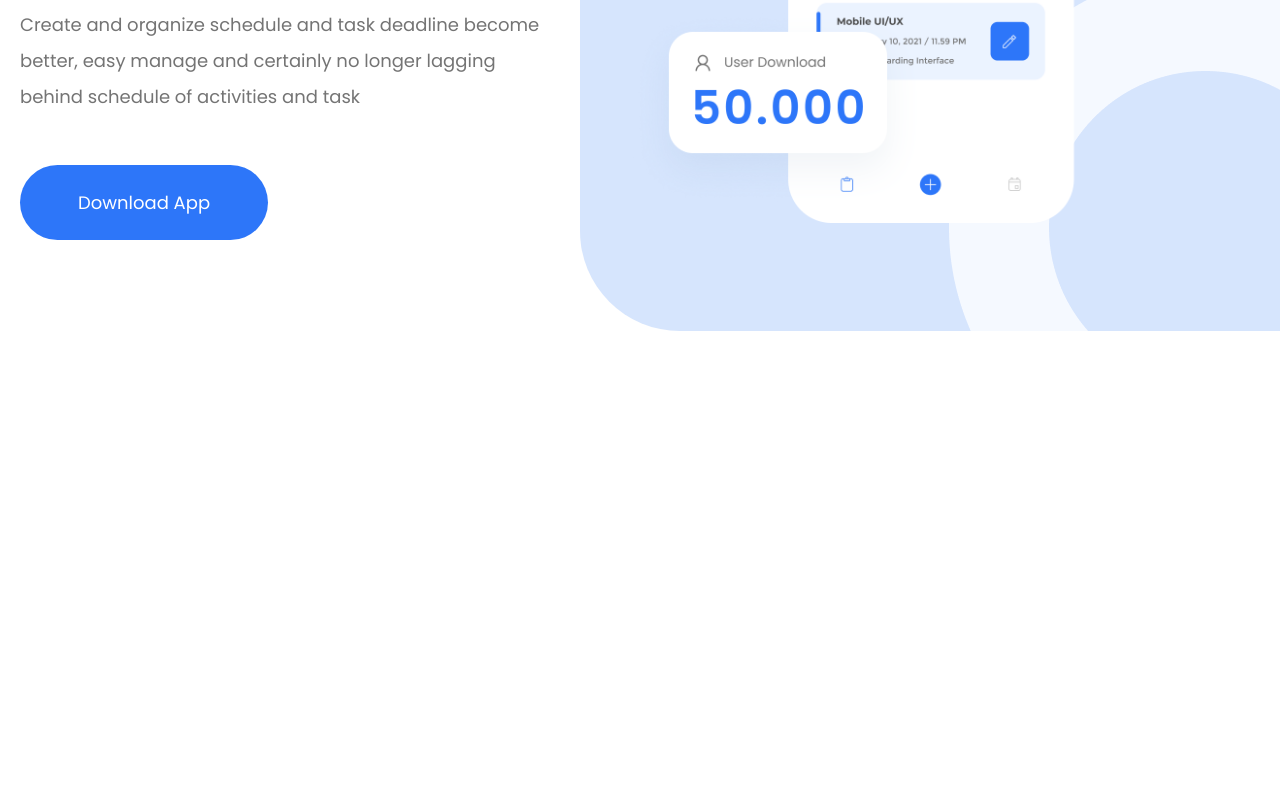
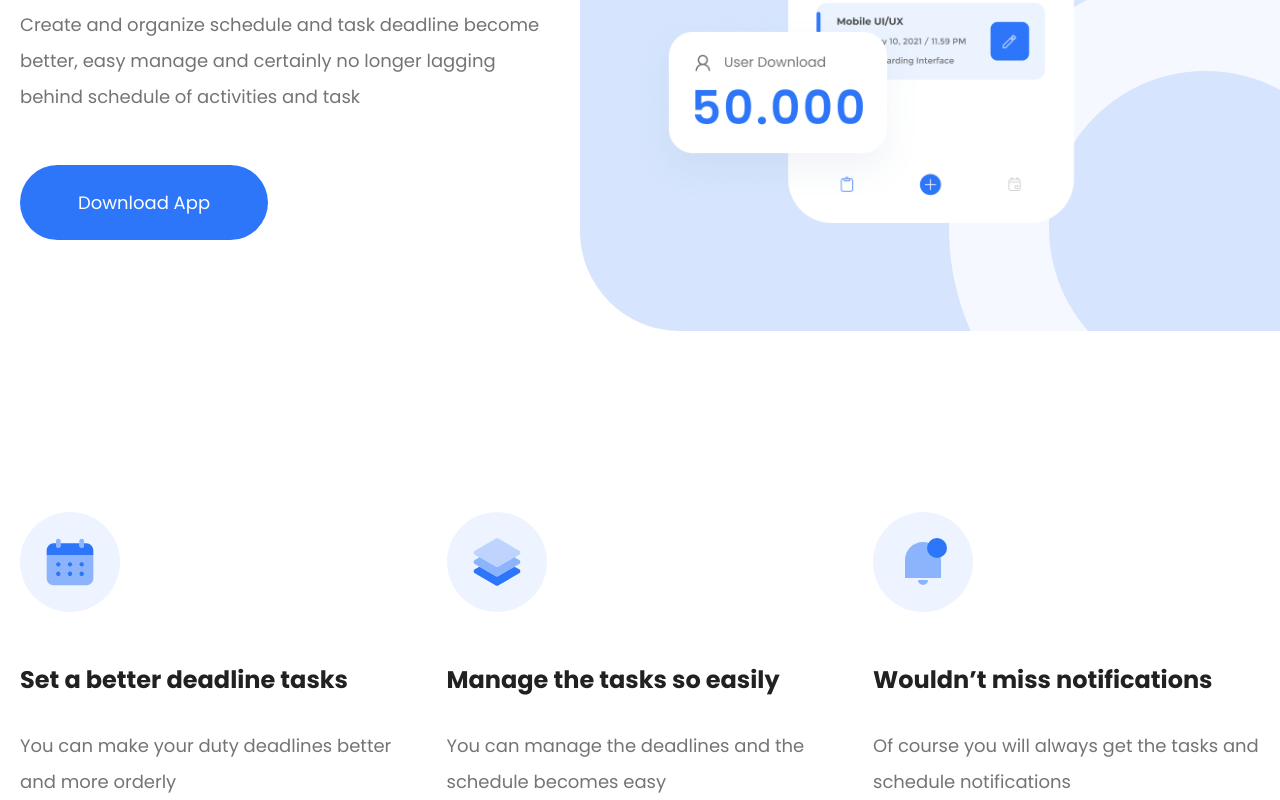
Before and after one commit to Azamjon62/remindme, a plain HTML site: page index.html in a window 1280 px wide. Shown: the part 519-1319 px from the top of the page. Before the commit the page ends 850 px from the top, so only its background shows below. Drawn offline with Linux system fonts and the light colour scheme.

Commit message:
section categories add

```diff
--- a/index.html
+++ b/index.html
@@ -48,11 +48,36 @@
 
                     <button class="wrapper__btn" >Download App</button>
                 </div>
-                <div class="section__manage__flex__information" >
-                    <img class="information__img" src="./img/img2@2x.png" alt="">
+                <div class="section__manage__flex__info" >
+                    <img class="info__img" src="./img/img2@2x.png" alt="info">
                 </div>
             </div>
         </section>
+
+
+
+        <section class="section__manage__categories categories container" >
+            <div class="category" >
+                <div class="category__card" >
+                    <img class="category__card__img" src="./img/img4.svg" alt="iconcha">
+                    <h3 class="category__card__title" >Set a better deadline tasks</h3>
+                    <p class="category__card__text" >You can make your duty deadlines better and more orderly</p>
+                </div>
+
+                <div class="category__card">
+                    <img class="category__card__img" src="./img/img5.svg" alt="iconcha">
+                    <h3 class="category__card__title">Manage the tasks so easily</h3>
+                    <p class="category__card__text">You can manage the deadlines and the schedule becomes easy</p>
+                </div>
+
+                <div class="category__card">
+                    <img class="category__card__img" src="./img/img6.svg" alt="iconcha">
+                    <h3 class="category__card__title">Wouldn’t miss notifications   </h3>
+                    <p class="category__card__text">Of course you will always get the tasks and schedule notifications</p>
+                </div>
+            </div>
+        </section>
+
     </main>
 
 </body>
--- a/scss/blocks/_main.scss
+++ b/scss/blocks/_main.scss
@@ -44,7 +44,7 @@
 
 
 
-        &__information {
+        &__info {
             position: absolute;
             top: 0;
             right: 0;
@@ -54,13 +54,53 @@
             border-radius: 0px 0px 0px 100px;
             background-image: url("/img/img3.png");
 
-            .information__img {
+            .info__img {
                 width: 620px;
                 margin-top: 150px;
                 margin-left: 50px;
             }
         }
+    }
+}
 
 
+
+
+
+.section__manage__categories
+{
+
+    margin-top: 272px;
+
+    .category {
+        display: flex;
+        justify-content: space-between;
+
+
+        &__card {
+            display: flex;
+            flex-direction: column;
+            align-items: start;
+            width: 387px;
+
+
+            &__title {
+                font-family: 'Poppins';
+                font-weight: 700;
+                font-size: 24px;
+                line-height: 36px;
+                color: #212121;
+                margin-top: 50px;
+            }
+
+            &__text {
+                font-family: 'Poppins';
+                font-weight: 400;
+                font-size: 18px;
+                line-height: 36px;
+                color: #747474;
+                margin-top: 30px;
+            }
+        }
     }
 }
```
Also changed, not shown: css/style.css, css/style.min.css, img/img4.svg (added), img/img5.svg (added), img/img6.svg (added), img/img7.png (added), img/img8@2x.png (added), 3 other files.
